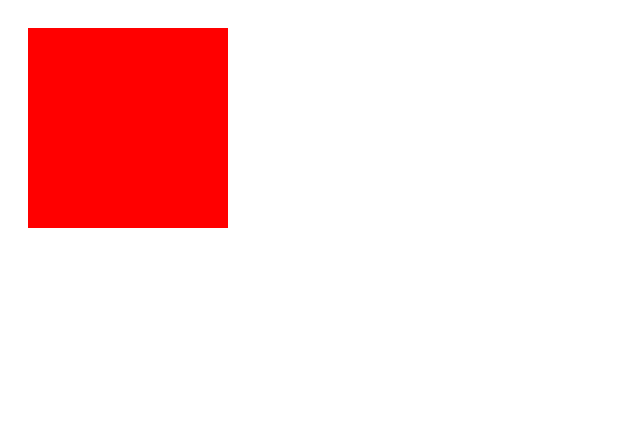
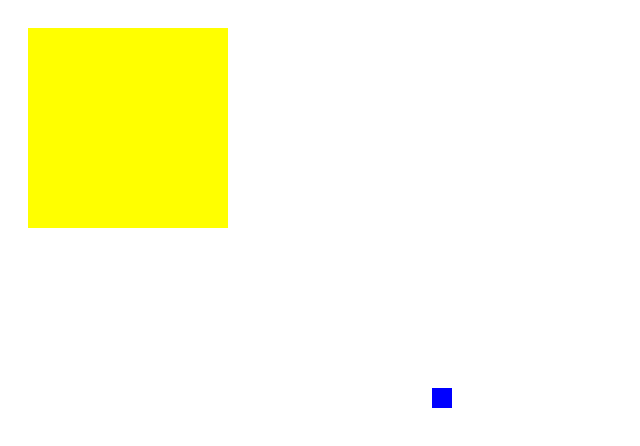
Before and after one commit to gloomyKevin/cypress-snapshot-demo, a website: page index.html in a window 1280 px wide. Shown: the whole page, without its empty margins (0-640 px from the left). Drawn offline with Linux system fonts and the light colour scheme.

Commit message:
complete cypress-plugin-snapshots demo test

```diff
--- a/index.html
+++ b/index.html
@@ -6,16 +6,29 @@
 </head>
 <body>
 <div>
-    <canvas width="400" height="400">
-        Alternative text
-    </canvas>
+    <!-- <div class="test1"> -->
+        <canvas class="test1" width="400" height="400">
+            Alternative text
+        </canvas>
+    <!-- </div> -->
+    <!-- <div class="test2"> -->
+        <canvas class="test2" width="40" height="40">
+            Alternative text
+        </canvas>
+    <!-- </div> -->
 </div>
 </body>
 <script>
-    const canvas = document.querySelector('canvas');
+    const canvas = document.querySelector('.test1');
     const context = canvas.getContext('2d');
-    // context.fillStyle = 'yellow';
-    context.fillStyle = 'red';
+    context.fillStyle = 'yellow';
+    // context.fillStyle = 'red';
     context.fillRect(20, 20, 200, 200);
+
+    const canvas2 = document.querySelector('.test2');
+    const context2 = canvas2.getContext('2d');
+    context2.fillStyle = 'blue';
+    // context.fillStyle = 'red';
+    context2.fillRect(20, 20, 200, 200);
 </script>
 </html>
```
Also changed, not shown: cypress.config.js (+7 -2 lines), cypress/e2e/Canvas.cy.js (+2 -0 lines), cypress/e2e/__image_snapshots__/Some app  should see a yellow canvas #0.actual.png (deleted), cypress/e2e/__image_snapshots__/Some app  should see a yellow canvas #0.diff.png (deleted), cypress/e2e/__image_snapshots__/Some app  should see a yellow canvas #0.png, cypress/e2e/__image_snapshots__/Some app  should see a yellow canvas #1.png (added), cypress/e2e/__image_snapshots__/Some app  should see a yellow canvas #2.png (added), cypress/e2e/__image_snapshots__/custom image namecustom image separator0.png (added).
